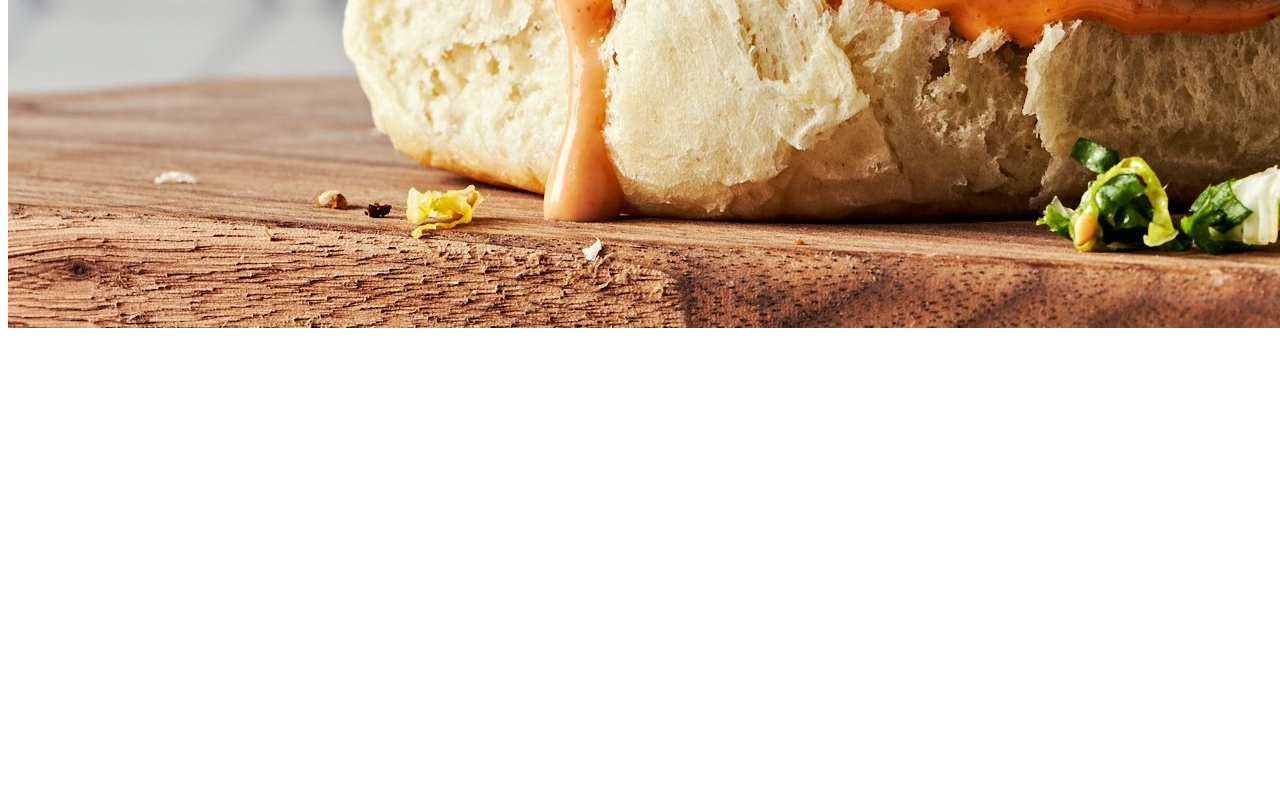
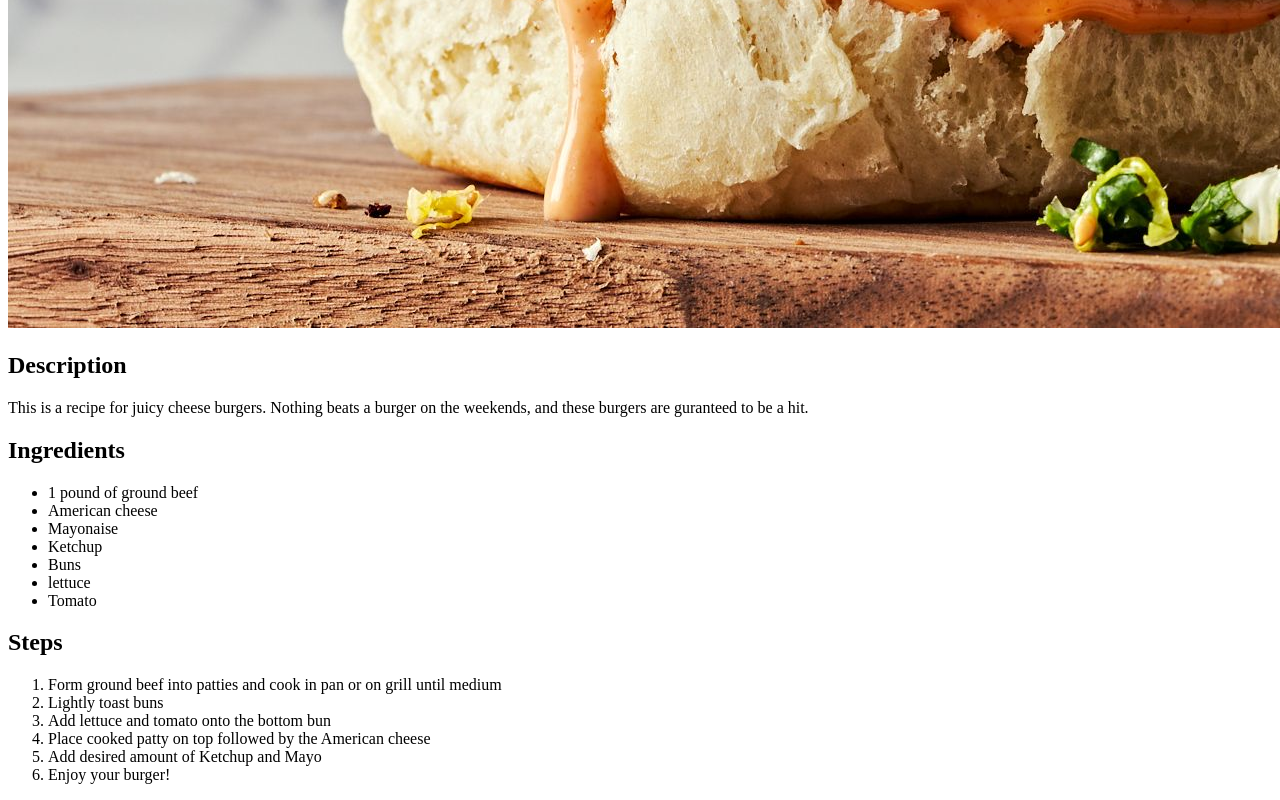
Before and after one commit to HunterSaine/odin-recipes, a plain HTML site: page recipes/burgers.html in a window 1280 px wide. Shown: the part 1019-1819 px from the top of the page. Before the commit the page ends 1359 px from the top, so only its background shows below. Drawn offline with Linux system fonts and the light colour scheme.

Commit message:
added description, ingrediants, and steps to burger recipe

```diff
--- a/recipes/burgers.html
+++ b/recipes/burgers.html
@@ -8,6 +8,32 @@
   </head>
   <body>
     <h1>Burger Recipe</h1>
-    <img src="../images/burger.jpg" />
+    <img src="../images/burger.jpg" alt="picture of a burger" />
+    <h2>Description</h2>
+    <p>
+      This is a recipe for juicy cheese burgers. Nothing beats a burger on the
+      weekends, and these burgers are guranteed to be a hit.
+    </p>
+    <h2>Ingredients</h2>
+    <ul>
+      <li>1 pound of ground beef</li>
+      <li>American cheese</li>
+      <li>Mayonaise</li>
+      <li>Ketchup</li>
+      <li>Buns</li>
+      <li>lettuce</li>
+      <li>Tomato</li>
+    </ul>
+    <h2>Steps</h2>
+    <ol>
+      <li>
+        Form ground beef into patties and cook in pan or on grill until medium
+      </li>
+      <li>Lightly toast buns</li>
+      <li>Add lettuce and tomato onto the bottom bun</li>
+      <li>Place cooked patty on top followed by the American cheese</li>
+      <li>Add desired amount of Ketchup and Mayo</li>
+      <li>Enjoy your burger!</li>
+    </ol>
   </body>
 </html>
```
Also changed, not shown: recipes/cake.html (+1 -1 lines), recipes/lasagna.html (+1 -1 lines).
